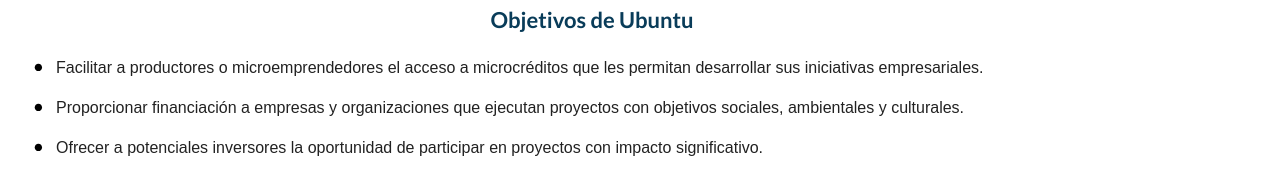
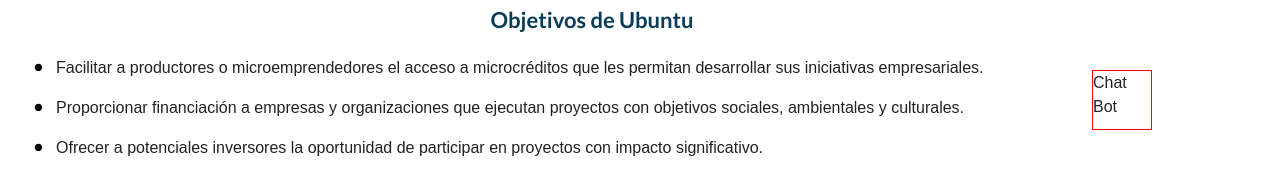
Before and after one commit to maurojjzz/ubuntu-frontend, a React (Vite) app in the folder ubuntu-frontend/: page / in a window 1280 px wide. Shown: the part 570-750 px from the top of the page. Built offline with nearby package versions, Linux system fonts and the light colour scheme; no server answers.

Commit message:
initial implement

```diff
--- /dev/null
+++ b/ubuntu-frontend/src/Components/chatBot/ChatBotLayout.jsx
@@ -0,0 +1,22 @@
+import { Box } from '@mui/material'
+
+const ChatBotLayout = () => {
+  return (
+    <Box
+      sx={{
+        position: "fixed",
+        top: "80%",
+        right: "10%",
+        border: "1px solid red",
+        width: "60px",
+        height: "60px",
+        backgroundColor: "white",
+        zIndex: 10,
+      }}
+    >
+      Chat Bot
+    </Box>
+  )
+}
+
+export default ChatBotLayout
--- a/ubuntu-frontend/src/components/view/landing/LandingPage.jsx
+++ b/ubuntu-frontend/src/components/view/landing/LandingPage.jsx
@@ -8,6 +8,7 @@
 import CircleIcon from "@mui/icons-material/Circle";
 import jsonData from "../../../assets/json/publicaciones.json";
 import PublicacionesCard from "../../cards/PublicacionesCard.jsx";
+import ChatBotLayout from "../../chatBot/ChatBotLayout.jsx";
 
 const LandingPage = () => {
   const [data, setData] = useState([]);
@@ -307,6 +308,8 @@
         ))}
         <ButtonShowMore btnText="Ir a Publicaciones" btnAction={() => navigate("/publicaciones")} />
       </Box>
+
+      <ChatBotLayout />
     </Box>
   );
 };
```
